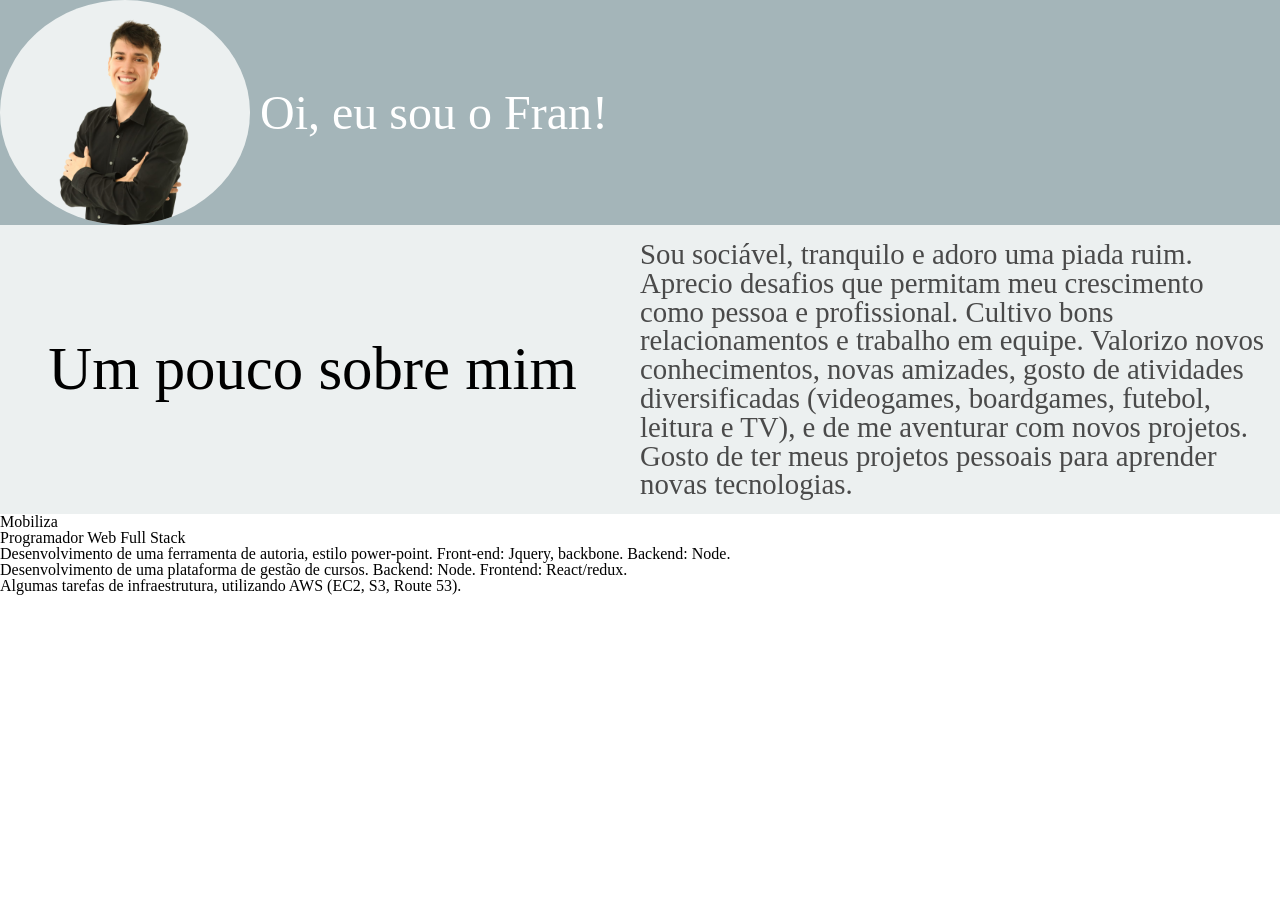
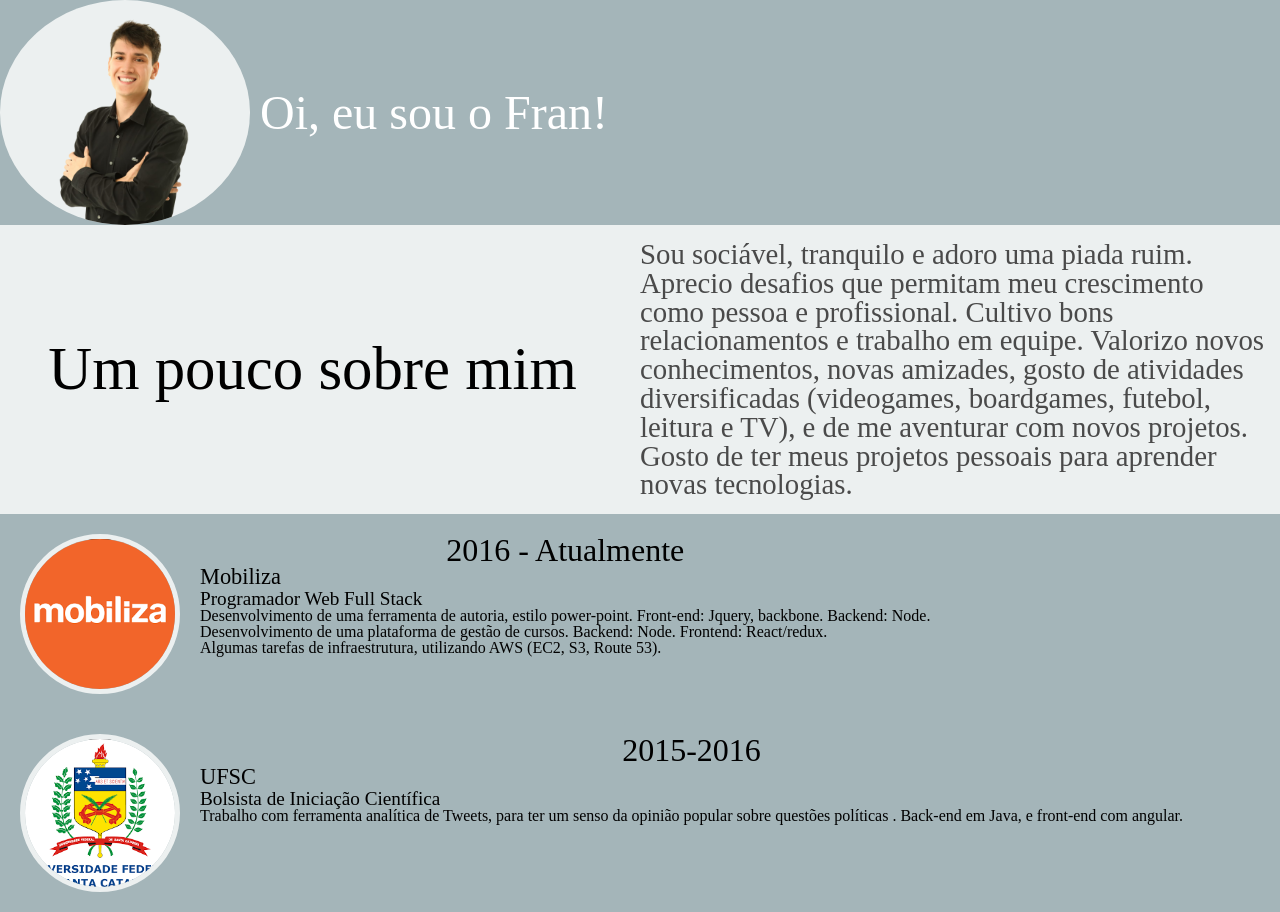
Before and after one commit to francardoso/me, a Gatsby site: page / in a window 1280 px wide. Before the commit the page ends 800 px from the top, so only its background shows below. Built offline with nearby package versions, Linux system fonts and the light colour scheme; Gatsby itself is replaced by a stand-in of ours.

Commit message:
implementing timeline of expercience

```diff
--- a/src/components/Experience/Experience.js
+++ b/src/components/Experience/Experience.js
@@ -1,32 +1,79 @@
 import React from 'react';
+import { useStaticQuery, graphql } from 'gatsby';
+import Img from 'gatsby-image';
 
 import { useThemeContext } from '../../libs/ThemeContext';
 
+import Container, { Job } from './styles';
+
 const Experience = () => {
   const { colors } = useThemeContext();
+  const imgs = useStaticQuery(graphql`
+    query {
+      mobilizaImg: file(relativePath: { eq: "mobiliza.png" }) {
+        childImageSharp {
+          fixed(width: 150, quality: 100) {
+            ...GatsbyImageSharpFixed
+          }
+        }
+      }
+      ufscImg: file(relativePath: { eq: "ufsc.png" }) {
+        childImageSharp {
+          fixed(width: 150, quality: 100) {
+            ...GatsbyImageSharpFixed
+          }
+        }
+      }
+    }
+  `);
   return (
-    <div>
-      <section>
-        <h1>Mobiliza</h1>
-        <h3>Programador Web Full Stack</h3>
+    <Container themeColors={colors}>
+      <Job className="job" themeColors={colors}>
+        <div className="timeline-item">
+          <Img fixed={imgs?.mobilizaImg?.childImageSharp?.fixed} />
+        </div>
+        <div className="job-details">
+          <h1 className="period-title">2016 - Atualmente</h1>
+          <h1 className="company-name">Mobiliza</h1>
+          <h3 className="job-role">Programador Web Full Stack</h3>
           <div>
             <ul>
               <li>
-              Desenvolvimento de uma ferramenta de autoria, estilo power-point.
-              Front-end: Jquery, backbone. Backend: Node.
+                Desenvolvimento de uma ferramenta de autoria, estilo
+                power-point. Front-end: Jquery, backbone. Backend: Node.
               </li>
               <li>
                 Desenvolvimento de uma plataforma de gestão de cursos. Backend:
                 Node. Frontend: React/redux.
               </li>
               <li>
-              Algumas tarefas de infraestrutura, utilizando AWS (EC2, S3, Route
-              53).
+                Algumas tarefas de infraestrutura, utilizando AWS (EC2, S3,
+                Route 53).
               </li>
             </ul>
           </div>
-      </section>
         </div>
+      </Job>
+      <Job className="job" themeColors={colors}>
+        <div className="timeline-item">
+          <Img fixed={imgs?.ufscImg?.childImageSharp?.fixed} />
+        </div>
+        <div className="job-details">
+          <h1 className="period-title">2015-2016</h1>
+          <h1 className="company-name">UFSC</h1>
+          <h3 className="job-role">Bolsista de Iniciação Científica</h3>
+          <div>
+            <ul>
+              <li>
+                Trabalho com ferramenta analítica de Tweets, para ter um senso
+                da opinião popular sobre questões políticas . Back-end em Java,
+                e front-end com angular.
+              </li>
+            </ul>
+          </div>
+        </div>
+      </Job>
+    </Container>
   );
 };
 
--- /dev/null
+++ b/src/components/Experience/styles.js
@@ -0,0 +1,44 @@
+import styled from 'styled-components/macro';
+
+export const Job = styled.section`
+  display: flex;
+  padding: 20px;
+  .timeline-item {
+    border-radius: 100%;
+    border: 5px solid ${props => props?.themeColors?.primary};
+    display: flex;
+    justify-content: center;
+    overflow: hidden;
+  }
+  .job-details {
+    margin-left: 20px;
+    h1.period-title {
+      font-size: 2em;
+      text-align: center;
+    }
+    .company-name {
+      font-size: 1.4em;
+    }
+    .job-role {
+      font-size: 1.2em;
+    }
+  }
+`;
+
+export default styled.div`
+  background-color: ${props => props?.themeColors?.secundary};
+  .timeline-item {
+    position: relative;
+    &:before {
+      position: absolute;
+      content: '';
+      right: 0;
+      width: 200px;
+      height: 1px;
+      background-color: black;
+    }
+    &:after {
+      content: '';
+    }
+  }
+`;
```
Also changed, not shown: src/images/gatsby-icon.png (deleted), src/images/mobiliza.png (added), src/images/ufsc.png (added). Lines whose indentation alone changed are shown as unchanged.
